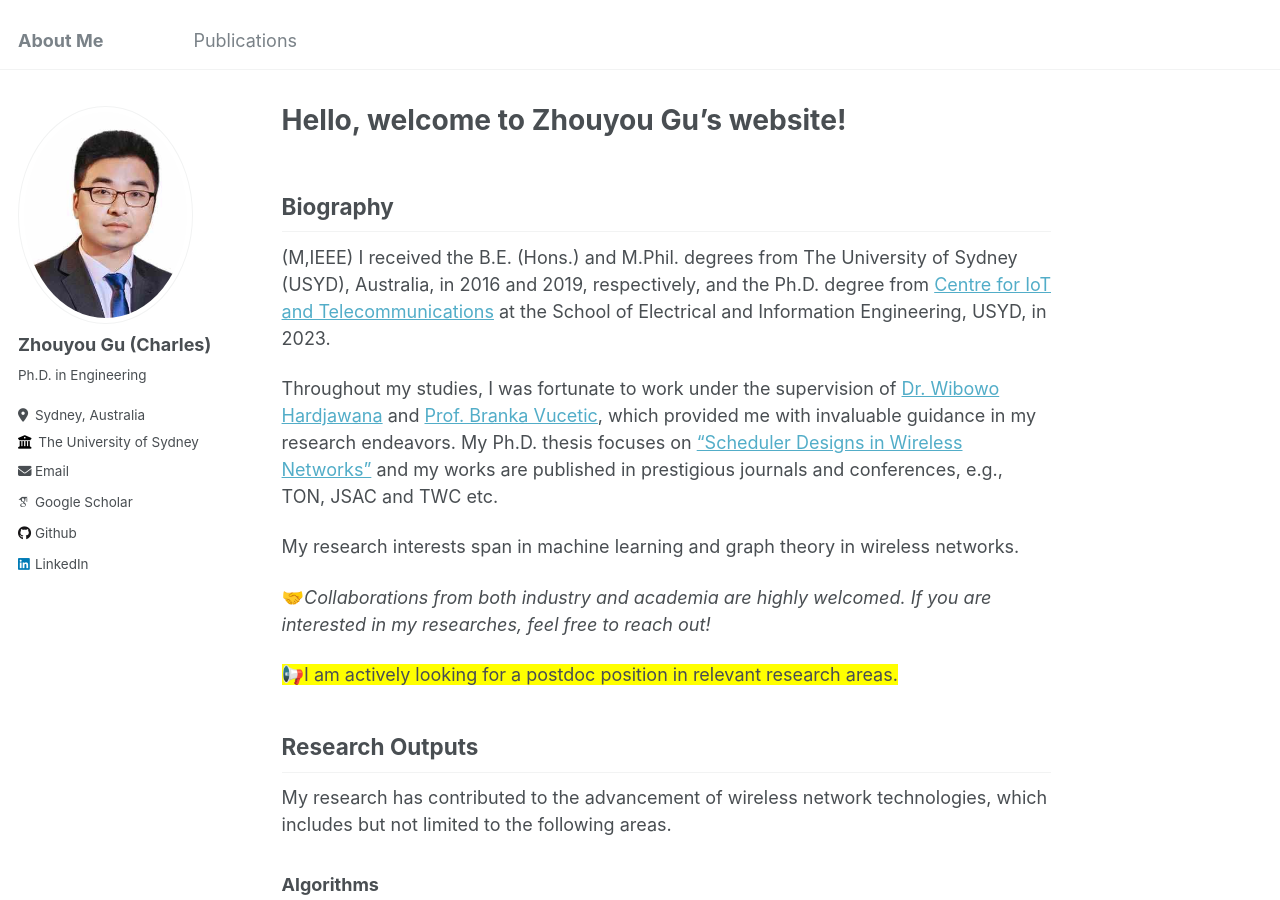
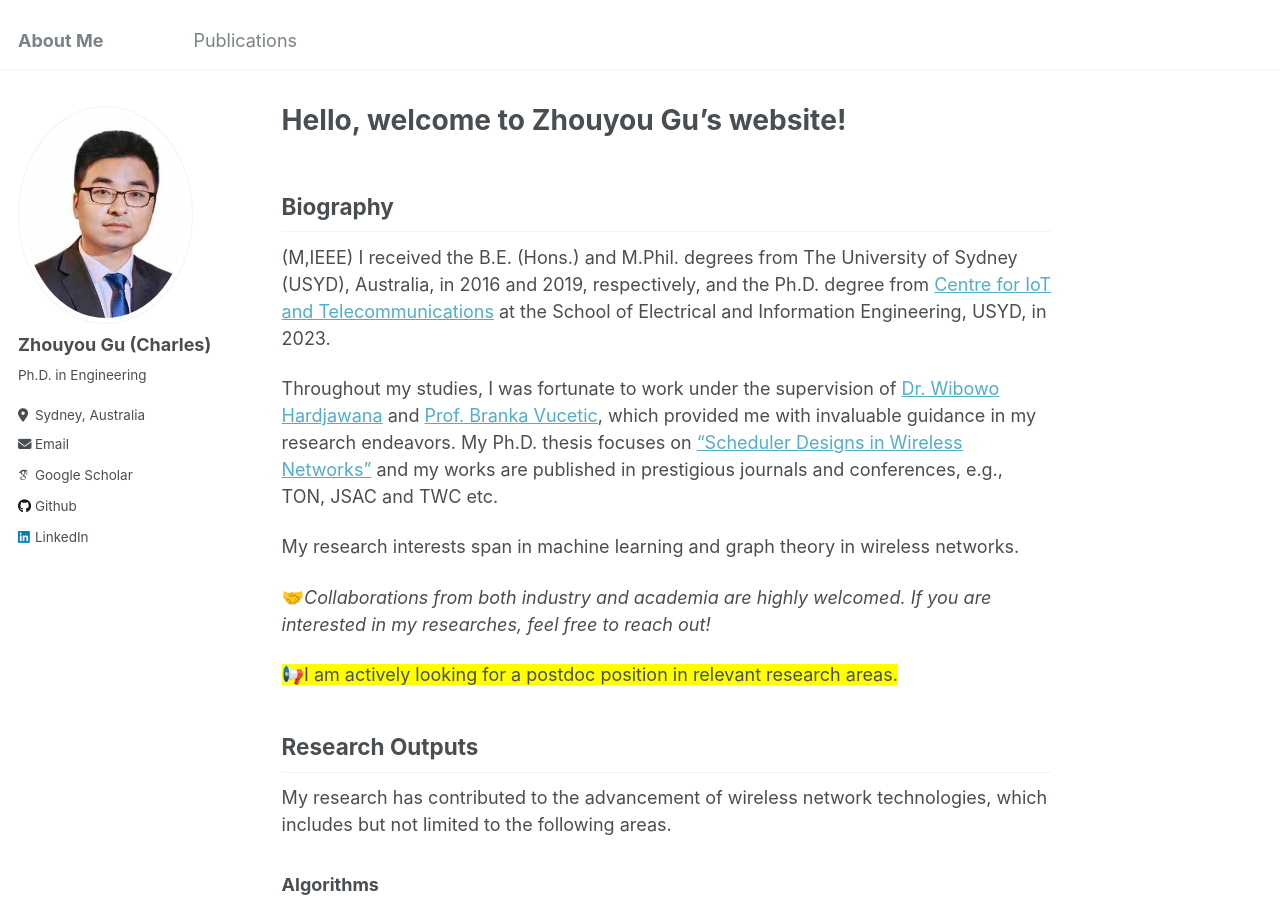
Before and after one commit to zhouyou-gu/zhouyou-gu.github.io, a Jekyll site: the page built from _pages/about.md, in a window 1280 px wide and 900 px high. Built offline with Jekyll 4.4.1, drawn with Linux system fonts in a browser that asks for light colours; some web fonts are replaced.

Commit message:
modified:   _config.yml

```diff
--- a/_config.yml
+++ b/_config.yml
@@ -26,7 +26,7 @@ author:
   pronouns         : # example: "she/her"
   bio              : "Ph.D. in Engineering"
   location         : "Sydney, Australia"
-  employer         : "The University of Sydney"
+  employer         :
   uri              : # URL
   email            : "guzhouyou@gmail.com"
 
@@ -75,7 +75,7 @@ author:
 
 
 # Site Settings
-teaser                   :  # filename of teaser fallback teaser image placed in /images/, .e.g. "500x300.png"
+teaser                   : bio_zg_resized.jpg # filename of teaser fallback teaser image placed in /images/, .e.g. "500x300.png"
 breadcrumbs              : false # true, false (default)
 words_per_minute         : 160
 future                   : true
```
